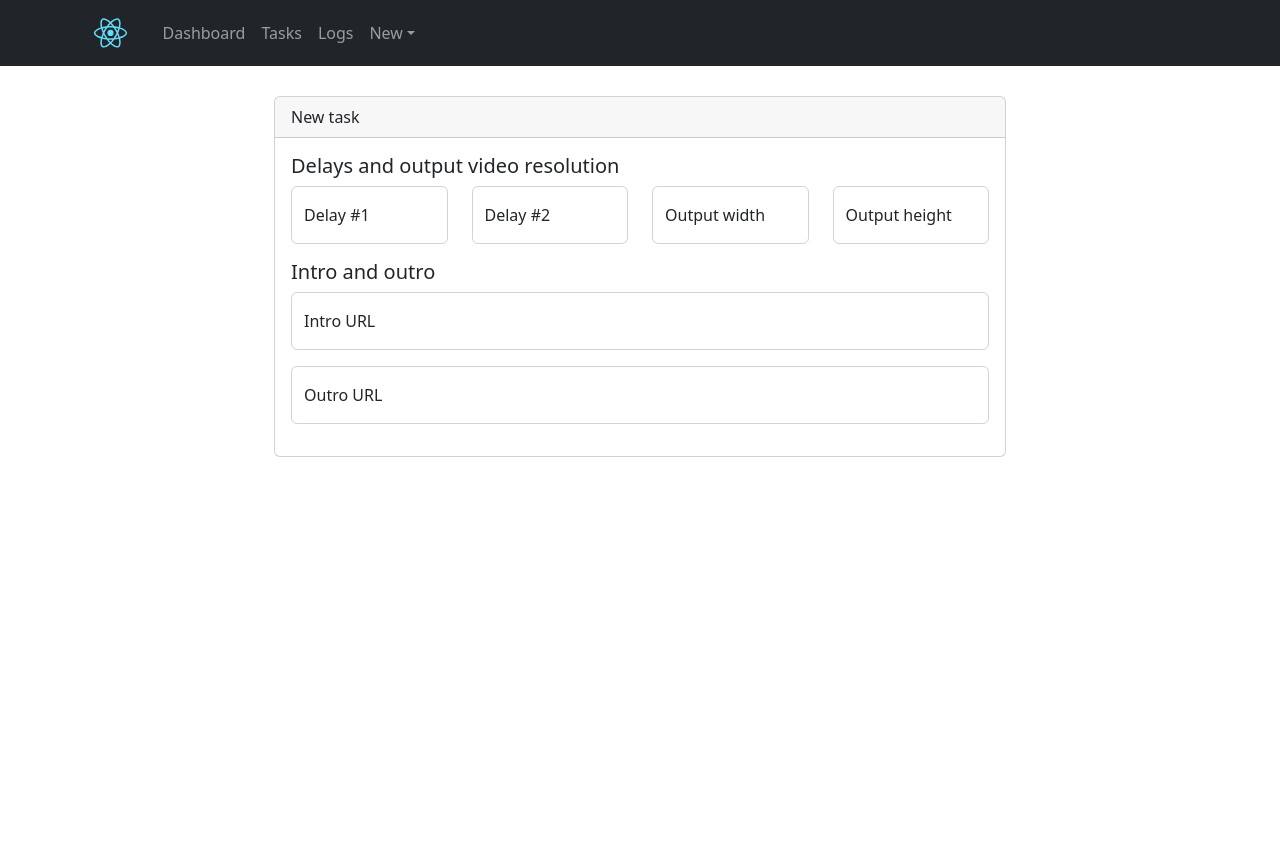
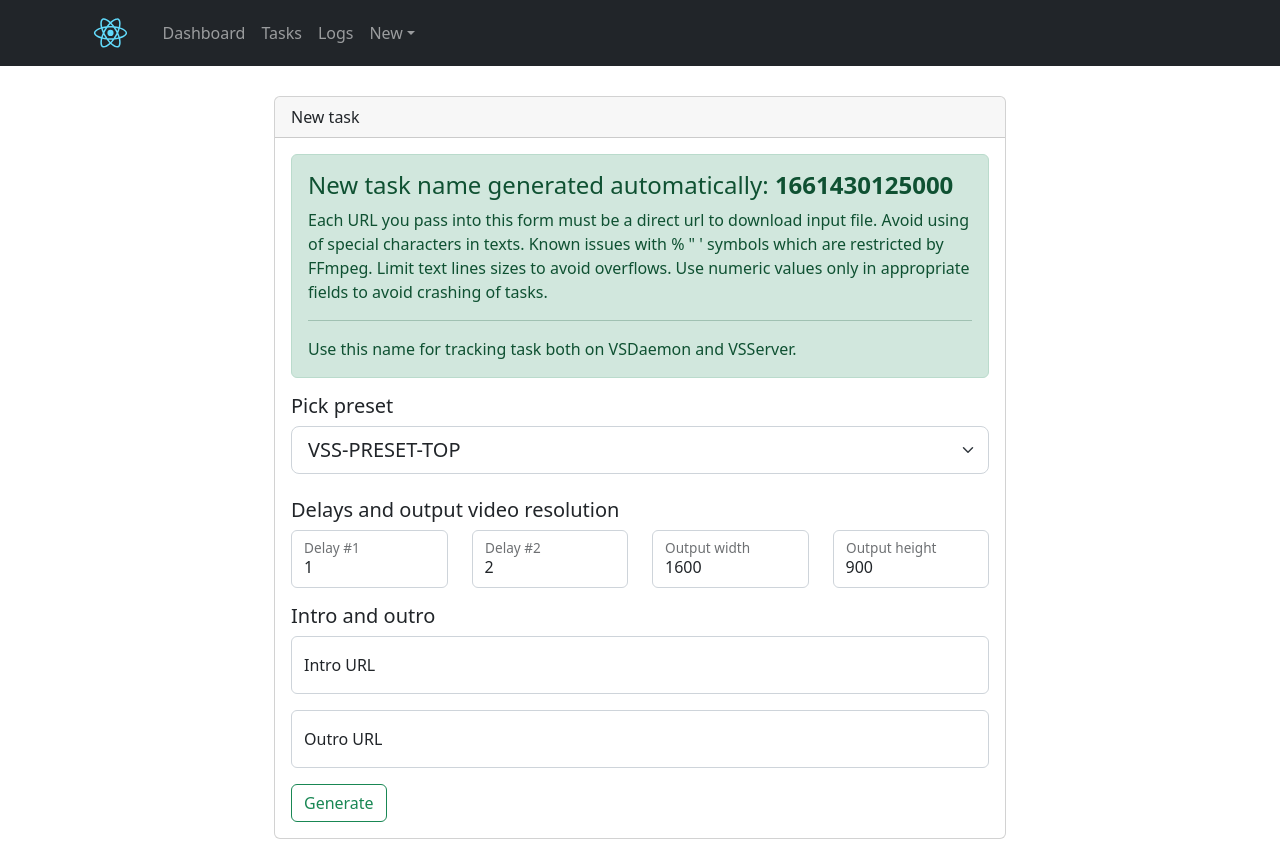
Before and after one commit to Alex-Kondakov/videosynthesisinterface, a React (Create React App) app: page /remote in a window 1280 px wide. Built offline with nearby package versions, Linux system fonts and the light colour scheme.

Commit message:
app frame update

```diff
--- a/src/components/Layout.js
+++ b/src/components/Layout.js
@@ -13,10 +13,7 @@ const Main = styled.main `
     box-sizing: border-box;
     width: 100%;
     height: 100%;
-    padding-top: 30px;
-    padding-left: 30px;
-    padding-right: 30px;
-    overflow-y: auto;
+    padding: 30px;
 `
 
 
--- a/src/components/RemoteFormMutual.js
+++ b/src/components/RemoteFormMutual.js
@@ -1,62 +1,95 @@
-import React, { useState, useEffect, useContext } from 'react'
+import React, { useState, useEffect, useRef } from 'react'
 import Form from 'react-bootstrap/Form'
 import Row from 'react-bootstrap/Row'
+import Alert from 'react-bootstrap/Alert'
 import Col from 'react-bootstrap/Col'
 import FloatingLabel from 'react-bootstrap/FloatingLabel'
 import Card from 'react-bootstrap/Card'
-import { RemoteContext } from "../context/RemoteContext"
+import Button from 'react-bootstrap/Button'
 
 const RemoteFormMutual = () => {
-    const contextData = useContext(RemoteContext)
-    const [delays, setDelays] = useState('Fetching...')
+    const myPreset = useRef(null)
+    const myDelay1 = useRef(null)
+    const myDelay2 = useRef(null)
+    const myWidth = useRef(null)
+    const myHeight = useRef(null)
+    const myIntro = useRef(null)
+    const myOutro = useRef(null)
+    const [delaysWH, setDelaysWH] = useState('Fetching...')
     const [inOutro, setInOutro] = useState('Fetching...')
-    const [example, setExample] = useState('Fetching...')
+    const [preset, setPreset] = useState('Fetching...')
+    const [taskName, setTaskName] = useState('')
+    const [example, setExample] = useState('')
 
     useEffect(() => {
-        setDelays([
-            <Col><FloatingLabel controlId="delay1" label="Delay #1" className="mb-3">
-                    <Form.Control type="text" placeholder="1" />
+        setTaskName(new Date().getTime().toString())
+        setPreset(
+            <Form.Select size="lg" ref={myPreset}>
+                <option>VSS-PRESET-TOP</option>
+                <option>VSS-PRESET-STATIC</option>
+                <option>VSS-PRESET-PUZZLE</option>
+            </Form.Select>
+        )
+        setDelaysWH([
+            <Col>
+                <FloatingLabel controlId="delay1" label="Delay #1" className="mb-3">
+                    <Form.Control type="text" placeholder="1" defaultValue="1" ref={myDelay1}/>
                 </FloatingLabel>
             </Col>,
-            <Col><FloatingLabel controlId="delay2" label="Delay #2" className="mb-3">
-                    <Form.Control type="text" placeholder="2" />
+            <Col>
+                <FloatingLabel controlId="delay2" label="Delay #2" className="mb-3">
+                    <Form.Control type="text" placeholder="2" defaultValue="2" ref={myDelay2}/>
                 </FloatingLabel>
             </Col>,
-            <Col><FloatingLabel controlId="outputWidth" label="Output width" className="mb-3">
-                    <Form.Control type="text" placeholder="1920" />
+            <Col>
+                <FloatingLabel controlId="outputWidth" label="Output width" className="mb-3">
+                    <Form.Control type="text" placeholder="1600" defaultValue="1600" ref={myWidth}/>
                 </FloatingLabel>
             </Col>,
-            <Col><FloatingLabel controlId="outputHeight" label="Output height" className="mb-3">
-                    <Form.Control type="text" placeholder="1080" />
+            <Col>
+                <FloatingLabel controlId="outputHeight" label="Output height" className="mb-3">
+                    <Form.Control type="text" placeholder="900" defaultValue="900" ref={myHeight}/>
                 </FloatingLabel>
             </Col>
         ])
         setInOutro([
             <FloatingLabel controlId="introUrl" label="Intro URL" className="mb-3">
-                <Form.Control type="text" placeholder="google.com" />
+                <Form.Control type="text" placeholder="google.com" ref={myIntro}/>
             </FloatingLabel>,
             <FloatingLabel controlId="outroUrl" label="Outro URL" className="mb-3">
-                <Form.Control type="text" placeholder="google.com" />
+                <Form.Control type="text" placeholder="google.com" ref={myOutro}/>
             </FloatingLabel>
 
         ])
 
-        setExample(JSON.stringify(contextData))
-    }, [contextData])
+    }, [])
 
     return (
         <Card>
             <Card.Header>New task</Card.Header>
             <Card.Body>
                 <Form.Group>
+                    <Alert variant="success">
+                        <Alert.Heading>New task name generated automatically: <b>{taskName}</b></Alert.Heading>
+                        <p>
+                            Each URL you pass into this form must be a direct url to download input file. Avoid using of special characters in texts. Known issues with % " ' symbols which are restricted by FFmpeg. Limit text lines sizes to avoid overflows. Use numeric values only in appropriate fields to avoid crashing of tasks.
+                        </p>
+                        <hr />
+                        <p className="mb-0">
+                            Use this name for tracking task both on VSDaemon and VSServer.
+                        </p>
+                    </Alert>
+                    <Card.Title>Pick preset</Card.Title>
+                    {preset}
+                    <br></br>
                     <Card.Title>Delays and output video resolution</Card.Title>
                     <Row>
-                        {delays}
+                        {delaysWH}
                     </Row>
                     <Card.Title>Intro and outro</Card.Title>
                     {inOutro}
-                    {/*{example}*/}
-
+                    <Button variant="outline-success" onClick={() => setExample(JSON.stringify([taskName, myPreset.current.value, myDelay1.current.value, myDelay2.current.value]))}>Generate</Button>
+                    {example}
                 </Form.Group>
             </Card.Body>
         </Card>
--- a/src/context/RemoteContext.js
+++ b/src/context/RemoteContext.js
@@ -1,6 +1,7 @@
 import React from "react"
 export const RemoteContext = React.createContext([
-    'aaa',
-    'bbb',
-    'ccc'
+    1,
+    2,
+    1600,
+    900
 ])
```
